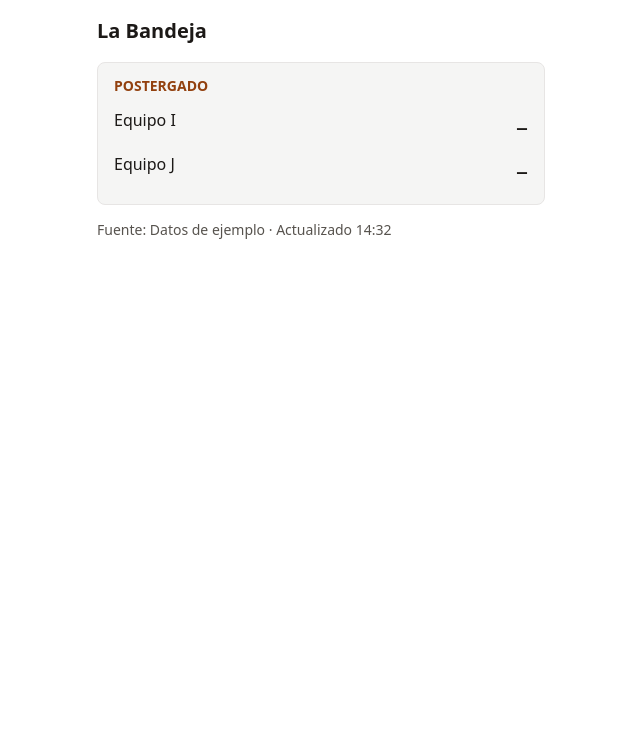
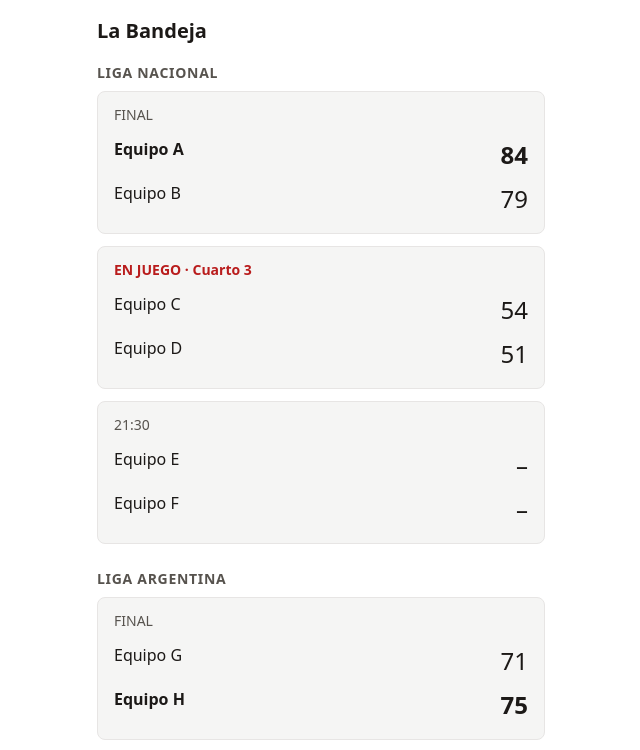
Before and after one commit to lucianoagustinecheverria-hub/web-basquet, a Next.js app: page / in a window 1280 px wide. Shown: the top 750 px of the page, without its empty margins (319-959 px from the left). Built offline with nearby package versions, Linux system fonts and the light colour scheme.

Commit message:
2.4 Lista de partidos agrupada por competencia

```diff
--- a/src/app/page.js
+++ b/src/app/page.js
@@ -1,12 +1,14 @@
 import datos from "../data/partidos-ejemplo.json";
-import TarjetaPartido from "../components/TarjetaPartido";
+import ListaPartidos from "../components/ListaPartidos";
 import styles from "./page.module.css";
 
 export default function Home() {
+  const deHoy = datos.partidos.filter((partido) => partido.dia === 0);
+
   return (
     <main className={styles.pagina}>
       <h1 className={styles.titulo}>La Bandeja</h1>
-      <TarjetaPartido partido={datos.partidos[4]} />
+      <ListaPartidos partidos={deHoy} />
       <p className={styles.fuente}>
         Fuente: {datos.fuente} · Actualizado {datos.actualizado}
       </p>
--- /dev/null
+++ b/src/components/ListaPartidos.js
@@ -0,0 +1,29 @@
+import TarjetaPartido from "./TarjetaPartido";
+import styles from "./ListaPartidos.module.css";
+
+export default function ListaPartidos({ partidos }) {
+  if (partidos.length === 0) {
+    return <p className={styles.vacio}>No hay partidos para este día.</p>;
+  }
+
+  const competiciones = [...new Set(partidos.map((p) => p.competicion))];
+
+  return (
+    <div>
+      {competiciones.map((competicion) => {
+        const delGrupo = partidos
+          .filter((p) => p.competicion === competicion)
+          .sort((a, b) => a.hora.localeCompare(b.hora));
+
+        return (
+          <section key={competicion} className={styles.grupo}>
+            <h2 className={styles.competicion}>{competicion}</h2>
+            {delGrupo.map((partido) => (
+              <TarjetaPartido key={partido.id} partido={partido} />
+            ))}
+          </section>
+        );
+      })}
+    </div>
+  );
+}
--- /dev/null
+++ b/src/components/ListaPartidos.module.css
@@ -0,0 +1,16 @@
+.grupo {
+  margin-bottom: var(--espacio-5);
+}
+
+.competicion {
+  margin: 0 0 var(--espacio-2);
+  font-size: 14px;
+  letter-spacing: 0.05em;
+  text-transform: uppercase;
+  color: var(--color-texto-suave);
+}
+
+.vacio {
+  padding: var(--espacio-5) 0;
+  color: var(--color-texto-suave);
+}
```
